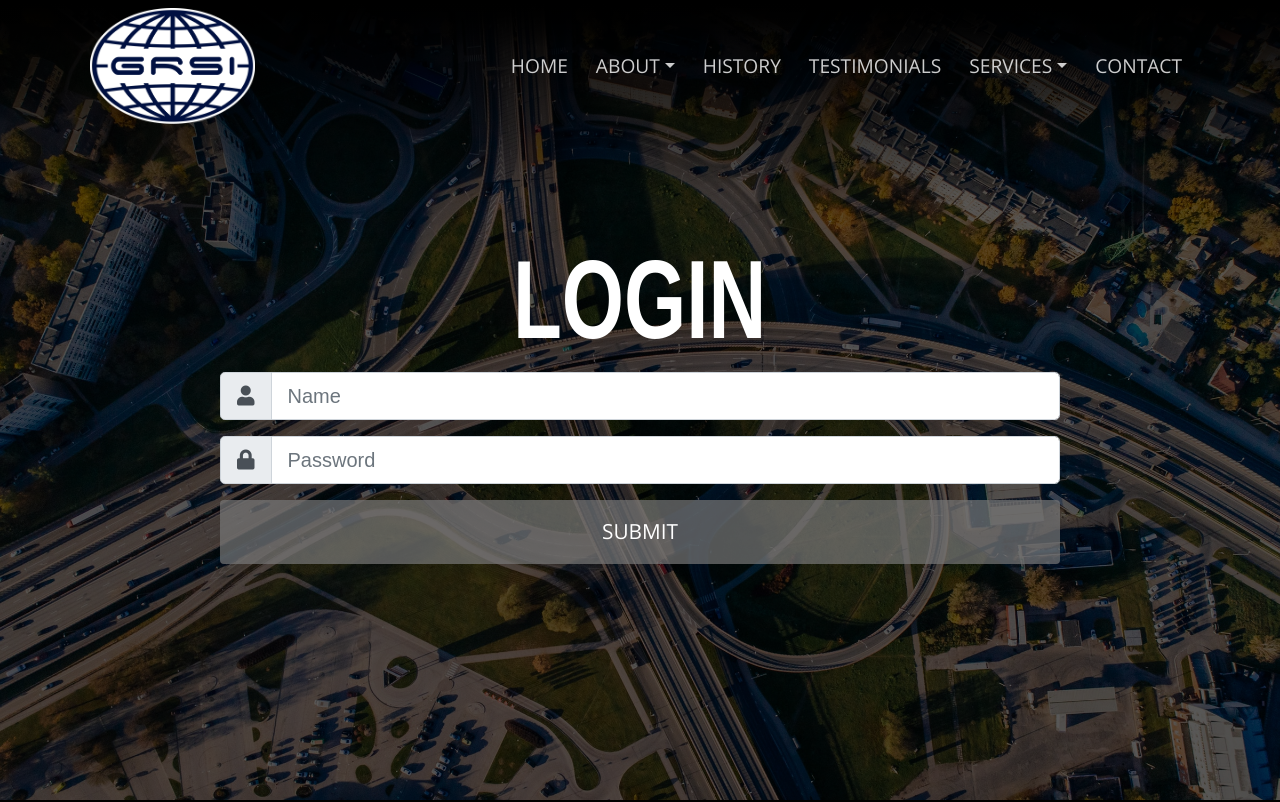
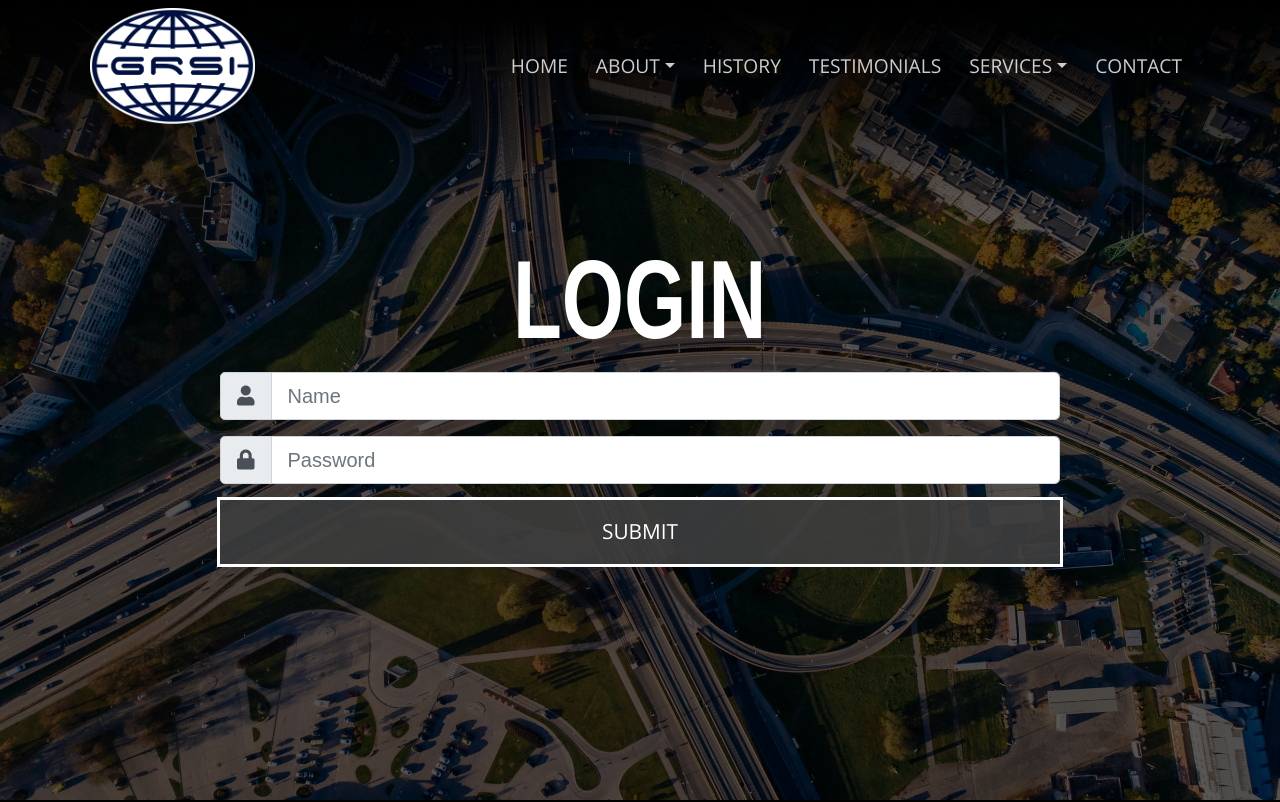
Before and after one commit to AlexanderDLe/GRSI, a React (Create React App) app in the folder client/: page /login in a window 1280 px wide. Shown: the top 802 px of the page. Built offline with nearby package versions, Linux system fonts and the light colour scheme; a web font is replaced by a local one.

Commit message:
Login/Contact Button CSS.

```diff
--- a/client/src/App.css
+++ b/client/src/App.css
@@ -34,7 +34,7 @@ a:hover {
 }
 .request-button:hover {
   padding: 12px 50px;
-  box-shadow: 0px 3px 25px 0px rgb(97, 184, 255);
+  box-shadow: 0px 3px 28px -8px black;
   background: #f8faff;
   color: black;
   /* transform: scale(1.05); */
@@ -470,11 +470,8 @@ form {
   margin: auto;
 }
 .contactButton {
-  width: 100%;
-  background-color: rgba(120, 120, 120, 0.7);
-  border: none;
-  font-size: 1.3rem;
-  transition: all 0.5s ease-in-out;
+  width: 100% !important;
+  background-color: rgba(61, 61, 61, 0.9) !important;
 }
 .contactButton:hover {
   width: 100%;
--- a/client/src/components/Contact.js
+++ b/client/src/components/Contact.js
@@ -142,7 +142,7 @@ export default class Contact extends Component {
 
                   {this.state.loading ? <Spinner /> : ''}
 
-                  <Button className="contactButton text-center m-auto py-3 lead">
+                  <Button className="admin-btn contactButton text-center m-auto py-3 lead">
                     SUBMIT
                   </Button>
                 </Form>
--- a/client/src/components/admin/Login.js
+++ b/client/src/components/admin/Login.js
@@ -92,7 +92,7 @@ class Login extends Component {
 
                   {this.state.loading ? <Spinner /> : ''}
 
-                  <Button className="contactButton text-center m-auto py-3 lead">
+                  <Button className="admin-btn contactButton text-center m-auto lead py-3">
                     SUBMIT
                   </Button>
                 </Form>
--- a/client/src/components/history/History.js
+++ b/client/src/components/history/History.js
@@ -8,7 +8,7 @@ class History extends Component {
 
     const historyBtn = (
       <Button
-        className="btn admin-btn lead py-3 btn-warning my-2"
+        className="btn admin-btn lead py-3 my-2"
         data-toggle="modal"
         data-target="#historyModal"
       >
```
